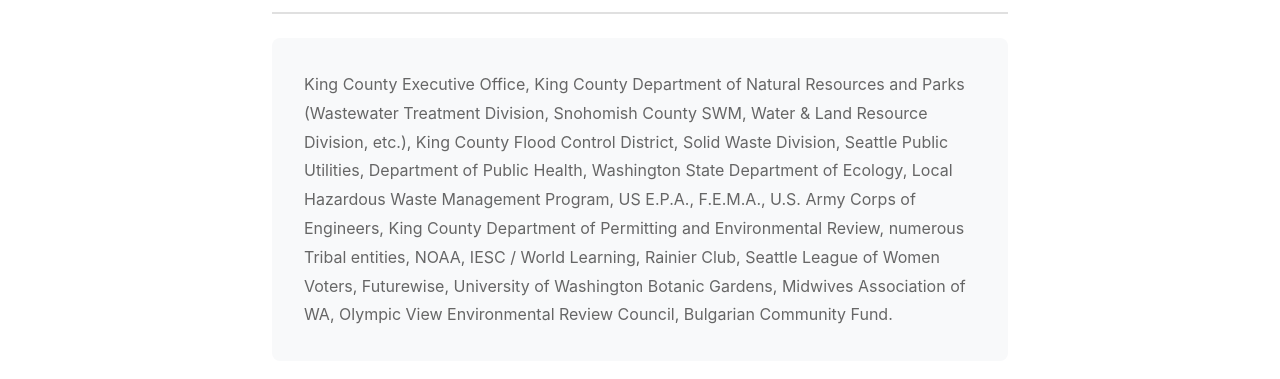
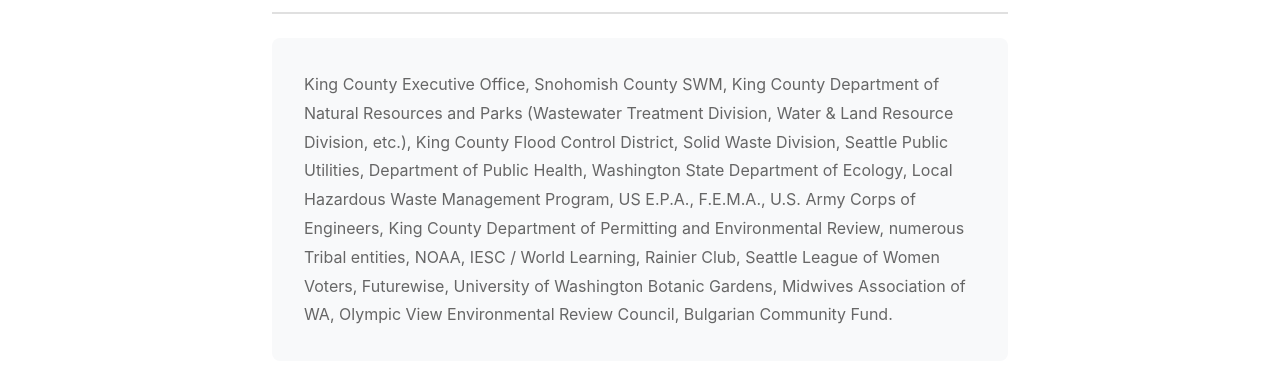
Before and after one commit to Kellogg-Consulting/tamiekellogg.com, a plain HTML site: page services.html in a window 1280 px wide. Shown: the part 2313-2692 px from the top of the page. Drawn offline with Linux system fonts and the light colour scheme.

Commit message:
Fix ordering of clients

```diff
--- a/services.html
+++ b/services.html
@@ -93,7 +93,7 @@
 
                 <h3>A Selection of Who We've Served</h3>
                 <div class="clients-text">
-                    <p>King County Executive Office, King County Department of Natural Resources and Parks (Wastewater Treatment Division, Snohomish County SWM, Water & Land Resource Division, etc.), King County Flood Control District, Solid Waste Division, Seattle Public Utilities, Department of Public Health, Washington State Department of Ecology, Local Hazardous Waste Management Program, US E.P.A., F.E.M.A., U.S. Army Corps of Engineers, King County Department of Permitting and Environmental Review, numerous Tribal entities, NOAA, IESC / World Learning, Rainier Club, Seattle League of Women Voters, Futurewise, University of Washington Botanic Gardens, Midwives Association of WA, Olympic View Environmental Review Council, Bulgarian Community Fund.</p>
+                    <p>King County Executive Office, Snohomish County SWM, King County Department of Natural Resources and Parks (Wastewater Treatment Division, Water & Land Resource Division, etc.), King County Flood Control District, Solid Waste Division, Seattle Public Utilities, Department of Public Health, Washington State Department of Ecology, Local Hazardous Waste Management Program, US E.P.A., F.E.M.A., U.S. Army Corps of Engineers, King County Department of Permitting and Environmental Review, numerous Tribal entities, NOAA, IESC / World Learning, Rainier Club, Seattle League of Women Voters, Futurewise, University of Washington Botanic Gardens, Midwives Association of WA, Olympic View Environmental Review Council, Bulgarian Community Fund.</p>
                 </div>
             </div>
         </section>
```
